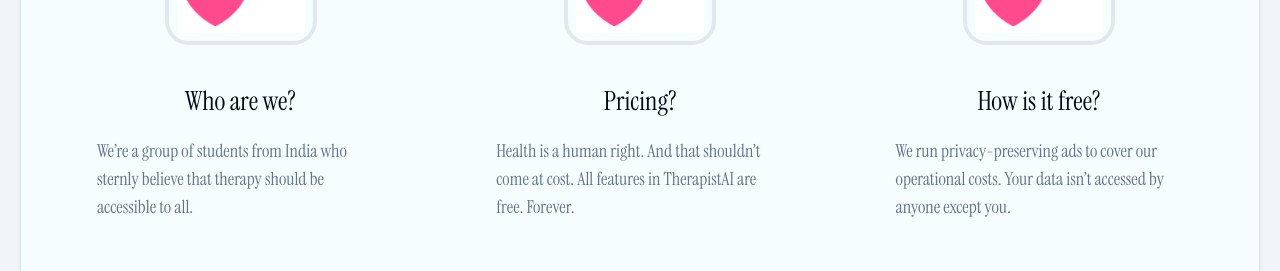
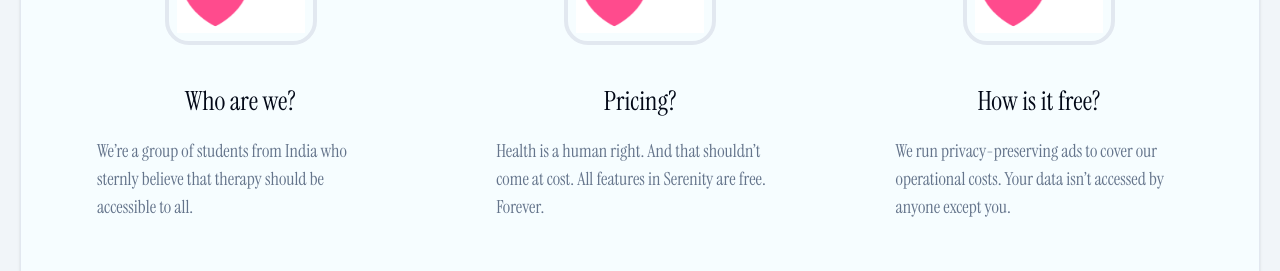
Before and after one commit to CollegeVaultUemk/MedicoAI, a React (Vite) app in the folder client/: page / in a window 1280 px wide. Shown: the part 1076-1347 px from the top of the page. Built offline with nearby package versions, Linux system fonts and the light colour scheme.

Commit message:
Prompt changes

```diff
--- a/client/src/components/data/appFeatures.ts
+++ b/client/src/components/data/appFeatures.ts
@@ -7,7 +7,7 @@
   {
     heading: "Pricing?",
     description:
-      "Health is a human right. And that shouldn’t come at cost. All features in TherapistAI are free. Forever.",
+      "Health is a human right. And that shouldn’t come at cost. All features in Serenity are free. Forever.",
   },
   {
     heading: "How is it free?",
```
Also changed, not shown: 1 other file (tests, documents, lock files or other folders).
